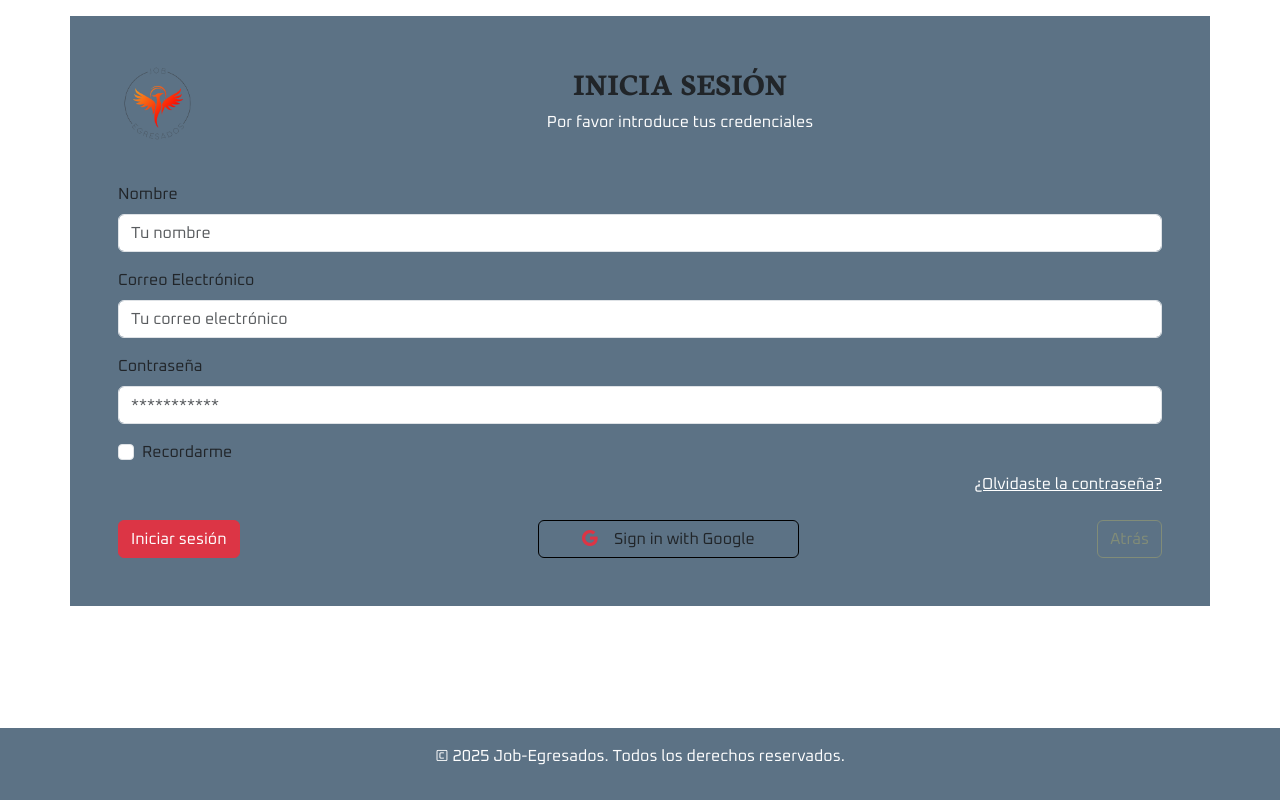
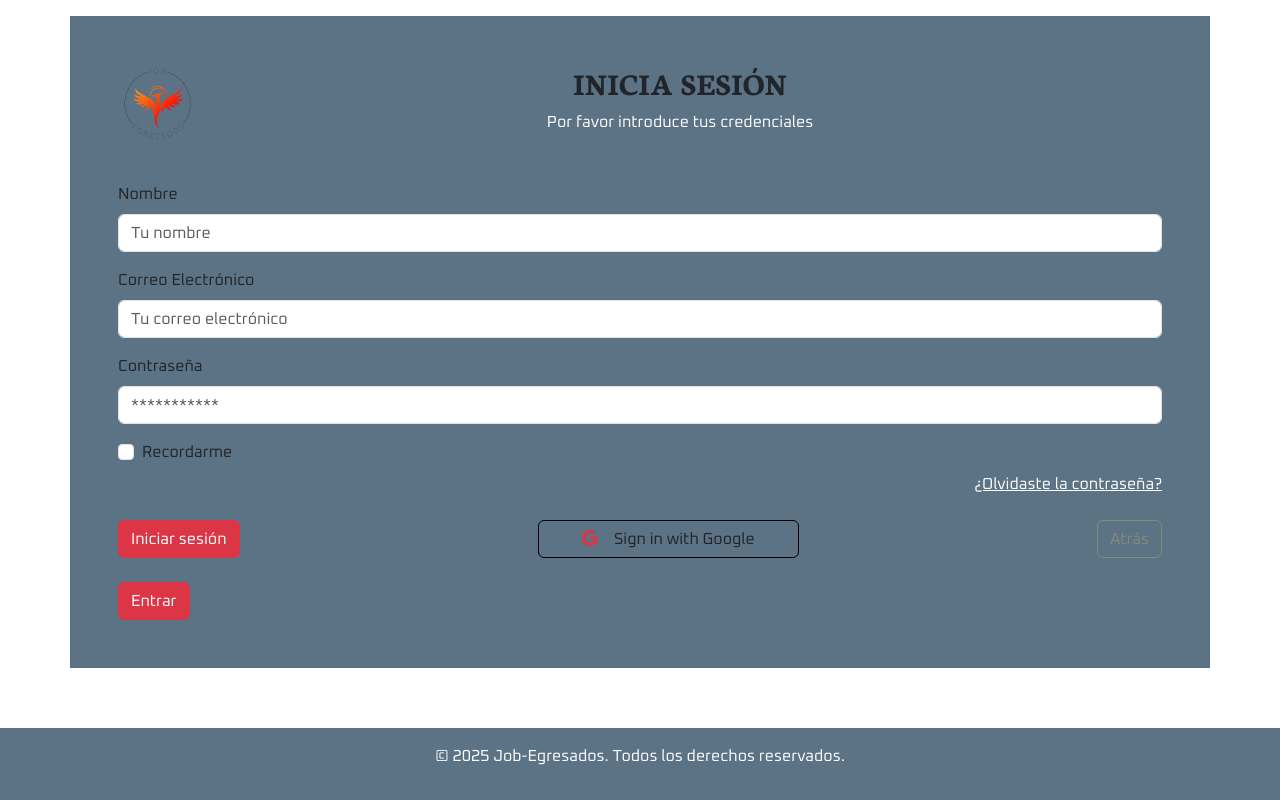
Before and after one commit to DavidCG001/ProyectoDIW, a website: page log-in.html in a window 1280 px wide. Drawn offline with nearby package versions, Linux system fonts and the light colour scheme; files whose address does not match are found by name.

Commit message:
Update log-in.html

```diff
--- a/log-in.html
+++ b/log-in.html
@@ -77,6 +77,8 @@
             </div>
 
         </form>
+        <br>
+        <a href="home.html" class="btn btn-danger">Entrar</a>
     </div>
 
     <!-- FOOTER -->
```
